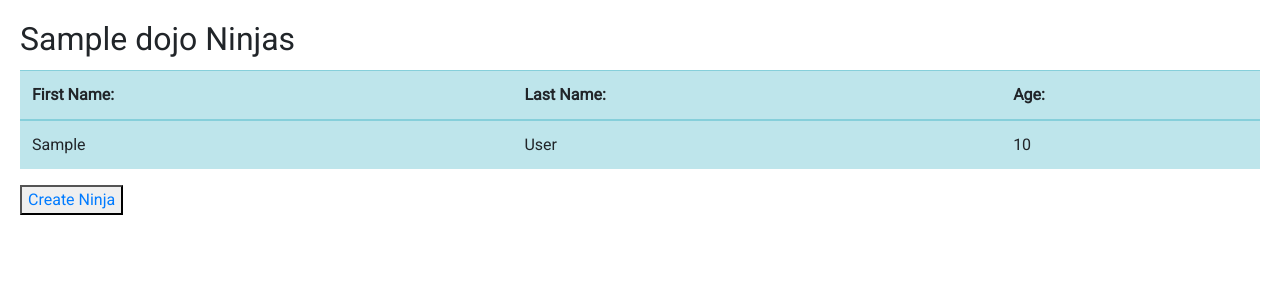
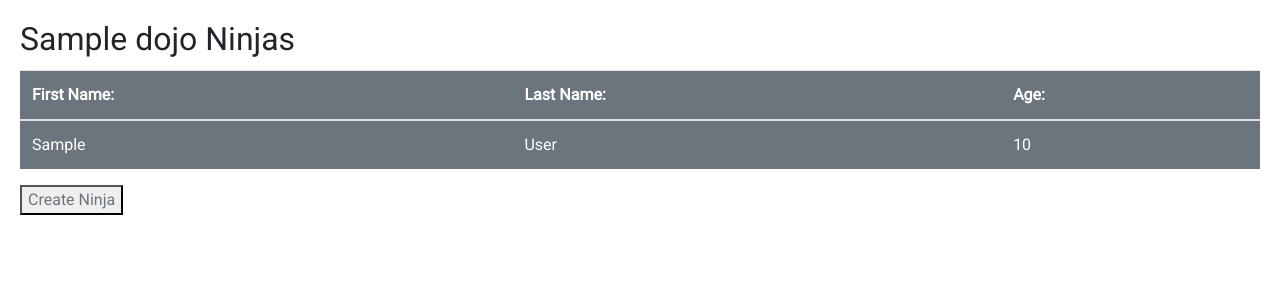
Before and after one commit to paige-milosevic/dojos_and_ninjas, a Flask app: template flask_app/templates/dojosninjas.html in a window 1280 px wide. Shown: the part 24-324 px from the top of the page. Run offline with Flask 2, Linux system fonts and the light colour scheme; the template is opened without the code that fills it: most values are stand-ins (such as "Sample title", 1, 10 or a date in 2020); some libraries are stand-ins or nearby versions.

Commit message:
finished assignment2

```diff
--- a/flask_app/templates/dojos.html
+++ b/flask_app/templates/dojos.html
@@ -23,7 +23,7 @@
                 <div class="col-sm bg-dark p-4 my-5 mx-auto text-light">
                     <h1>Dojos</h1>
                     {% for dojo in dojos %}
-                    <p><a href="/dojo/{{dojo.id}}">{{dojo.name}}</a></p>
+                    <p><a href="/dojo/{{dojo.id}}" class="text-primary">{{dojo.name}}</a></p>
                     {% endfor %}
                     <div>
                         <button><a href="/ninjas">Create Ninja</a></button>
--- a/flask_app/templates/dojosninjas.html
+++ b/flask_app/templates/dojosninjas.html
@@ -19,7 +19,7 @@
     </header>
     <main class="card-body">
         <h2 class="card-title">{{dojo.name}} Ninjas</h2>
-        <table class="table table-info">
+        <table class="table bg-secondary text-white">
             <thead>
                 <tr>
                     <th>First Name:</th>
@@ -38,7 +38,7 @@
             </tbody>
         </table>
         <div>
-            <button><a href="/ninjas">Create Ninja</a></button>
+            <button><a href="/ninjas" class="text-secondary">Create Ninja</a></button>
         </div>
     </main>
     <footer>
```
